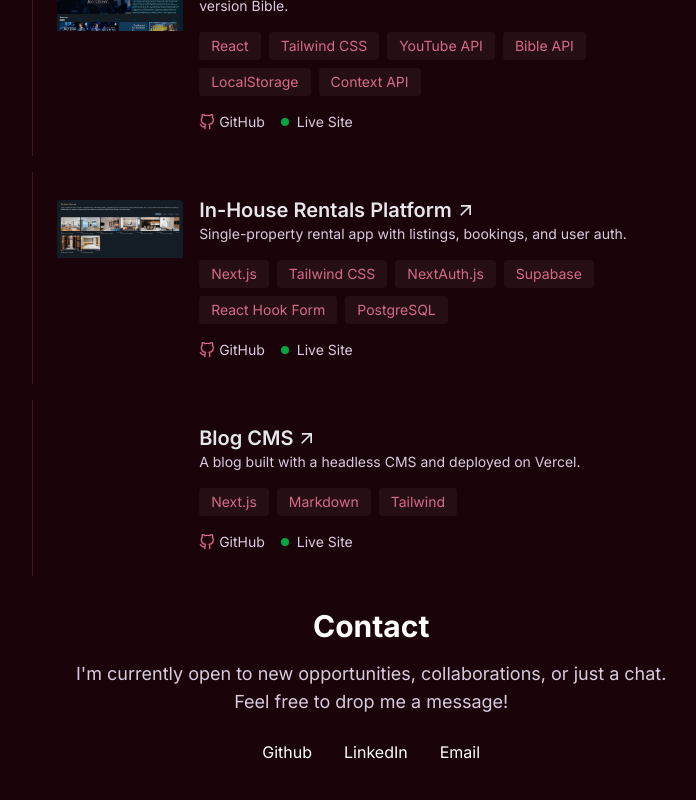
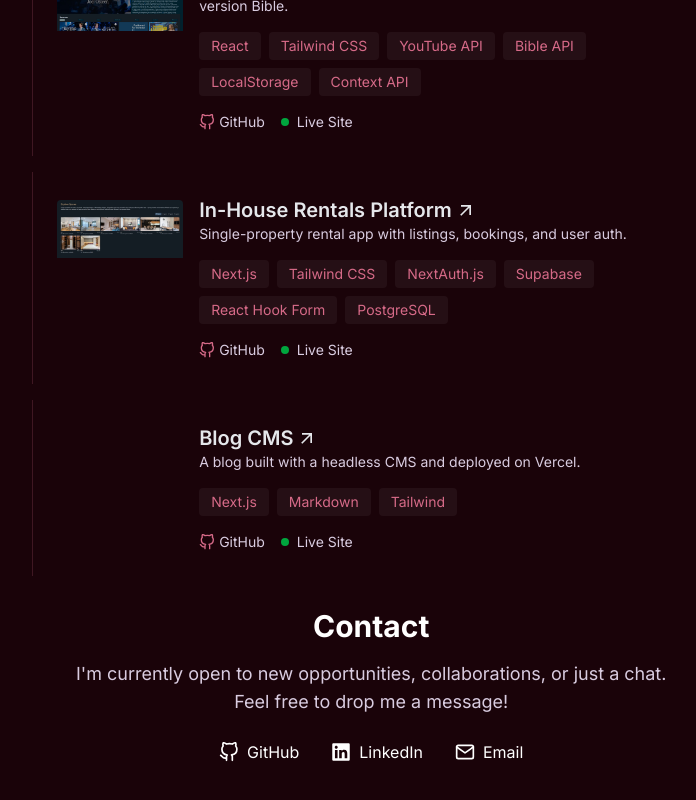
Before and after one commit to Hwezah/Portfolio, a Next.js app: page / in a window 1280 px wide. Shown: the part 664-1464 px from the top of the page, without its empty margins (546-1242 px from the left). Built offline with nearby package versions, Linux system fonts and the light colour scheme.

Commit message:
Added icons to links

```diff
--- a/app/components/Contact.tsx
+++ b/app/components/Contact.tsx
@@ -1,4 +1,7 @@
 "use client";
+
+import { FiGithub, FiMail } from "react-icons/fi";
+import { FaLinkedin } from "react-icons/fa";
 
 export default function Contact() {
   return (
@@ -13,20 +16,27 @@
       <div className="flex gap-8 items-center justify-center">
         <a
           href="https://github.com/Hwezah"
-          className="inline-block  text-white  rounded-lg transition"
+          target="_blank"
+          rel="noopener noreferrer"
+          className="inline-flex items-center gap-2 text-white hover:text-[#d66a88] transition"
         >
-          Github
+          <FiGithub size={20} />
+          GitHub
         </a>
         <a
           href="https://linkedin.com/in/hwezah"
-          className="inline-block  text-white rounded-lg transition"
+          target="_blank"
+          rel="noopener noreferrer"
+          className="inline-flex items-center gap-2 text-white hover:text-[#d66a88] transition"
         >
+          <FaLinkedin size={20} />
           LinkedIn
         </a>
         <a
-          href="https://hwezah.dev@gmail.com"
-          className="inline-block  text-white rounded-lg transition"
+          href="mailto:hwezah.dev@gmail.com"
+          className="inline-flex items-center gap-2 text-white hover:text-[#d66a88] transition"
         >
+          <FiMail size={20} />
           Email
         </a>
       </div>
```
